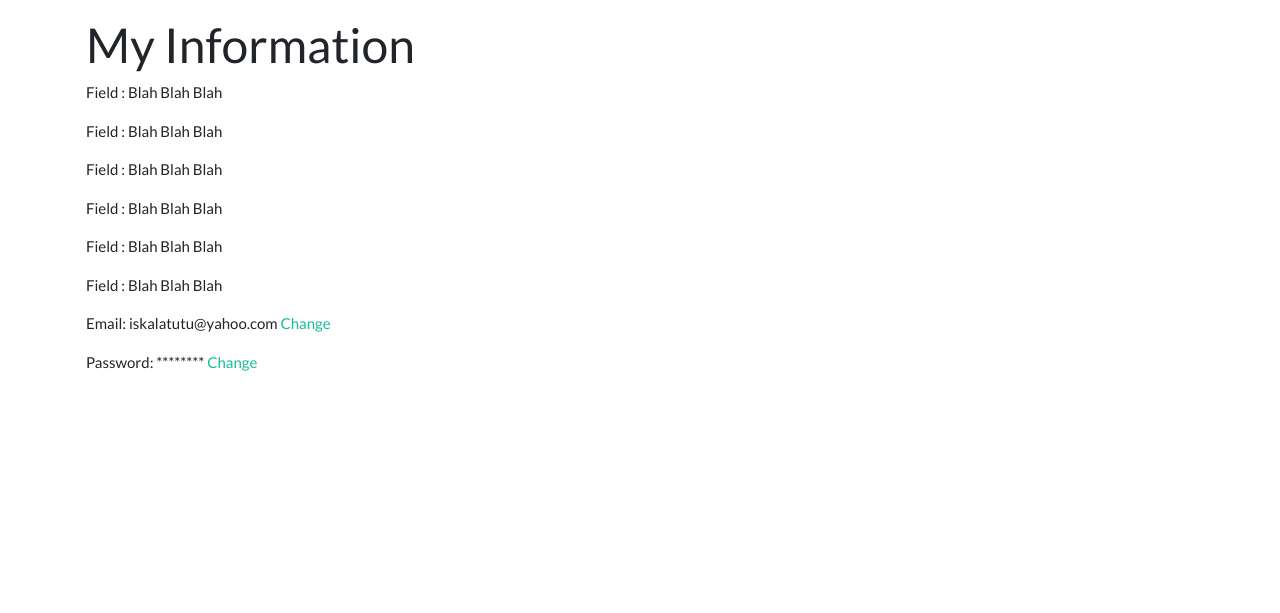
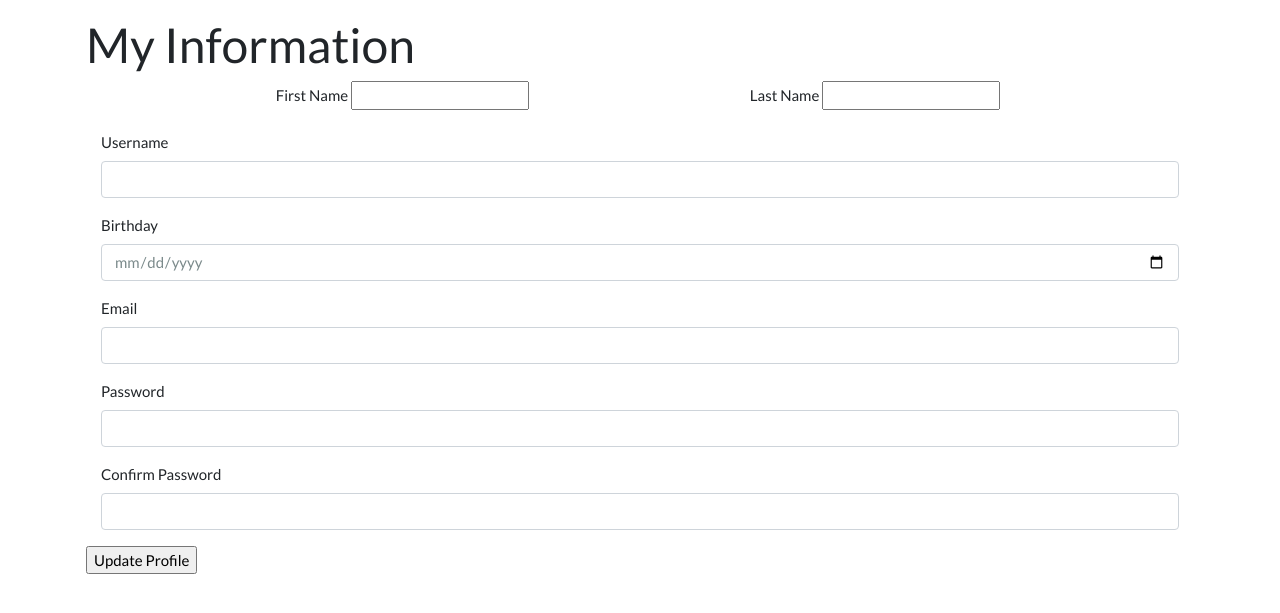
Before and after one commit to Soft-Engr-Project/Team-04, a CodeIgniter app: page /database/index.php/personalinfo/view in a window 1280 px wide. Shown: the part 71-684 px from the top of the page. Run offline with CodeIgniter, Linux system fonts and the light colour scheme; some libraries are stand-ins or nearby versions.

Commit message:
pulong_commit

```diff
--- a/application/config/autoload.php
+++ b/application/config/autoload.php
@@ -132,4 +132,4 @@ $autoload['language'] = array();
 |
 |	$autoload['model'] = array('first_model' => 'first');
 */
-$autoload['model'] = array("post_model","Login","Registration","ResetPassword","categories_model");
+$autoload['model'] = array("post_model","Login","Registration","ResetPassword","categories_model","personalize_model");
--- a/application/config/database.php
+++ b/application/config/database.php
@@ -78,7 +78,7 @@ $db['default'] = array(
 	'hostname' => 'localhost',
 	'username' => 'root',
 	'password' => '',
-	'database' => '',
+	'database' => 'blog',
 	'dbdriver' => 'mysqli',
 	'dbprefix' => '',
 	'pconnect' => FALSE,
--- a/application/controllers/PersonalInfo.php
+++ b/application/controllers/PersonalInfo.php
@@ -1,15 +1,47 @@
 <?php
 
     class PersonalInfo extends CI_Controller{
-        private $data;
+        public function __construct()
+    {
+        parent::__construct();
+        $this->load->model('Personalize_model');
+
+    }
+        private $data = array();
         public function view(){
             $this->data["title"] = "My Information";
             $this->load->view("templates/header.php");
             $this->load->view("settings/personalinfo.php",$this->data);
             $this->load->view("templates/footer.php");
         }
+        public function update(){
+                // Rules for forms
+                $this->form_validation->set_rules('username','Username','required');
+                $this->form_validation->set_rules('firstname','Firstname','required');
+                $this->form_validation->set_rules('lastname','Lastname','required');
+                $this->form_validation->set_rules('birthdate','Birthdate','required');
+                $this->form_validation->set_rules('email','Email');
+                $this->form_validation->set_rules('password_1','Password','required');
+                $this->form_validation->set_rules('password_2', 'Confirm Password', 'required|matches[password_1]');
 
+                if($this->form_validation->run()===false){
+                    $this->data["title"] = "My Information";
+                    $this->load->view("templates/loginheader.php");
+                    $this->load->view("settings/personalinfo.php",$this->data);
+                    $this->load->view("templates/footer.php");
+                }else{
+                    var_dump($this->session->userdata('user_id'));
+                    $this->Personalize_model->update_user();
+                }
+            }
+            function checkUserName($username){
+                if ($this->Personalize_model->checkUserExist($username) == false) {
+                     return true;
+                }
+                else {
+                 $this->form_validation->set_message('checkUserName', 'Username already exists');
+                    return false;
+                }
+            }
     }
-
-
 ?>
--- a/application/models/Login.php
+++ b/application/models/Login.php
@@ -41,6 +41,10 @@ class Login extends CI_Model{
             'user_id' => $q["userID"],
             'username' => $q["username"],
             'email' => $q["email"],
+            'lastname' => $q["lastname"],
+            'firstname' => $q["firstname"],
+            'birthday' => $q["birthday"],
+            'password' => $q["password"],
             'success' => "You are now logged in",
             'logged_in'=> true
           );
--- /dev/null
+++ b/application/models/Personalize_model.php
@@ -0,0 +1,31 @@
+<?php
+    class Personalize_model extends CI_Model{
+        private $users_table = "users";
+        public function __construct(){
+            $this->load->database();
+        }
+        public function update_user() {
+
+            // Place all input values from the form in an array
+            $data = array(
+              'username'=> $this->input->post("username"),
+              'firstname'=> $this->input->post("firstname"),
+              'lastname'=> $this->input->post("lastname"),
+              'birthdate'=> $this->input->post("birthdate"),
+              'password' => $this->input->post("password_1"),
+            );
+            $this->db->where('userID', $this->session->userdata('user_id'));
+            return $this->db->update("users",$data);
+          }
+
+        function checkUserExist($username) {
+            $this->db->select('*');
+            $this->db->where('username', $username);
+            $query = $this->db->get('users'); // Get username in database
+            if ($query->num_rows() > 0) {
+              return true;
+            }
+            return false;
+          }
+    }
+?>
--- a/application/views/settings/personalinfo.php
+++ b/application/views/settings/personalinfo.php
@@ -1,11 +1,41 @@
 <h1><?=$title?></h1>
 <div>
-    <p>Field : Blah Blah Blah</p>
-    <p>Field : Blah Blah Blah</p>
-    <p>Field : Blah Blah Blah</p>
-    <p>Field : Blah Blah Blah</p>
-    <p>Field : Blah Blah Blah</p>
-    <p>Field : Blah Blah Blah</p>
+    <?php echo form_open("PersonalInfo/update") ;?>
+            <div class="row">
+                <div class="form-group mb-3 col-md-2"></div>
+                    <div class="form-group mb-3 col-md-5">
+                        <label>First Name</label>
+                            <input type="text" class="myinput" name="firstname" required value="<?php echo $this->session->userdata('firstname');?>">
+                            </div>
+                            <div class="form-group mb-3 col-md-5">
+                                <label>Last Name</label>
+                                    <input type="text" class="myinput" name="lastname" required value="<?php echo $this->session->userdata('lastname');?>">
+                                    </div>
+                                </div>
+                                <div class="form-group mb-3 col-md-12">
+                                    <label class="labelsignup">Username</label>
+                                    <input type="text" class="form-control" name="username" required value="<?php echo $this->session->userdata('username');?>">
+                                </div>
+                                <div class="form-group mb-3 col-md-12">
+                                    <label class="labelsignup">Birthday</label>
+                                    <input type="date" class="form-control" name="birthdate" required value="<?php echo $this->session->userdata('birthday');?>">
+                                </div>
+                                <div class="form-group mb-3 col-md-12">
+                                    <label class="labelsignup">Email</label>
+                                    <input type="email" class="form-control" name="email">
+                                </div>
+                                <div class="form-group mb-3 col-md-12">
+                                    <label class="labelsignup">Password</label>
+                                    <input type="password" class="form-control" name="password_1" required value="<?php echo $this->session->userdata('password');?>">
+                                </div>
+                                <div class="form-group mb-3 col-md-12">
+                                    <label class="labelsignup">Confirm Password</label>
+                                    <input type="password" class="form-control" name="password_2" required>
+                                </div>
+                                <input type="submit" class="button1" value="Update Profile">
+                            </form>
+                        </div>
+                        <div class="errorsignup">
+                            <?php echo validation_errors();?>
+                        </div>
 </div>
-<p>Email: iskalatutu@yahoo.com <a href="#">Change</a></p>
-<p>Password: ******** <a href="#">Change</a></p>
```
Also changed, not shown: 1 other file.
